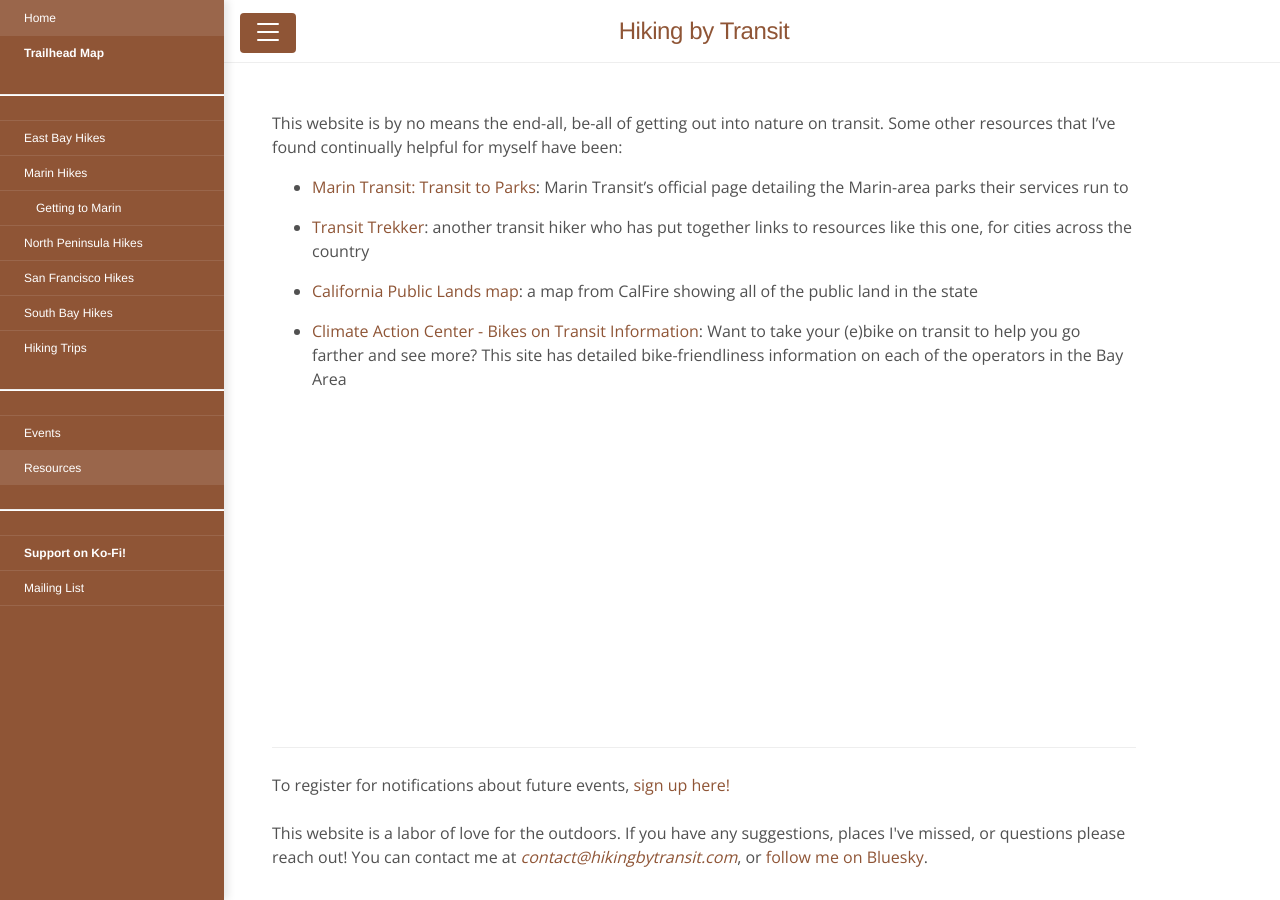
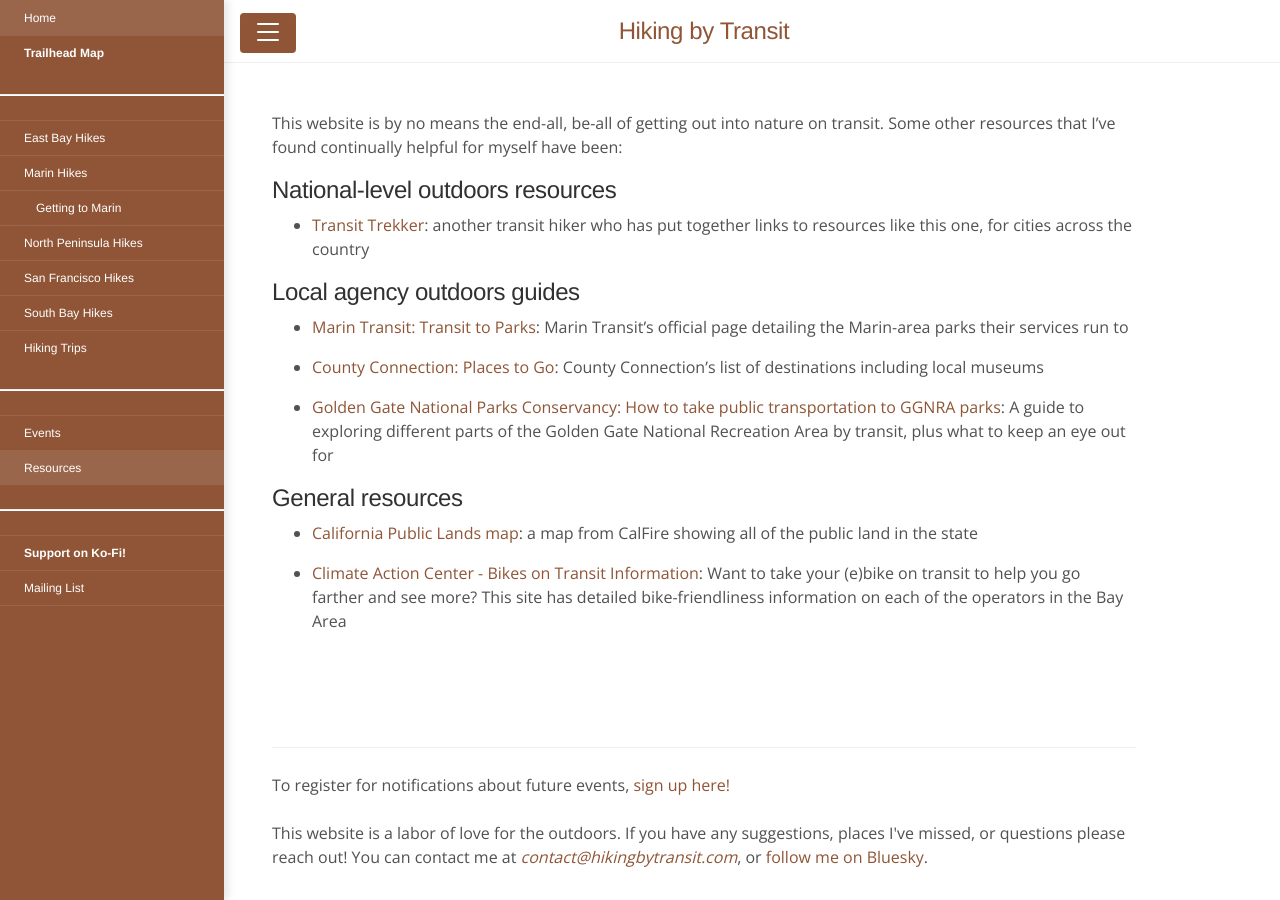
Before and after one commit to tschuy/hiking-by-transit, a Jekyll site: the page built from resources.md, in a window 1280 px wide. Built offline with Jekyll 4.4.1, drawn with Linux system fonts in a browser that asks for light colours.

Commit message:
resources: update to make a little more discoverable

```diff
--- a/resources.md
+++ b/resources.md
@@ -5,9 +5,19 @@
 
 This website is by no means the end-all, be-all of getting out into nature on transit. Some other resources that I've found continually helpful for myself have been:
 
+## National-level outdoors resources
+
+* [Transit Trekker](https://transittrekker.com/transit-trekking-resources/): another transit hiker who has put together links to resources like this one, for cities across the country
+
+## Local agency outdoors guides
+
 * [Marin Transit: Transit to Parks](https://marintransit.org/transit-to-parks): Marin Transit's official page detailing the Marin-area parks their services run to
 
-* [Transit Trekker](https://transittrekker.com/transit-trekking-resources/): another transit hiker who has put together links to resources like this one, for cities across the country
+* [County Connection: Places to Go](https://countyconnection.com/how-to-ride/places-to-go/): County Connection's list of destinations including local museums
+
+* [Golden Gate National Parks Conservancy: How to take public transportation to GGNRA parks](https://www.parksconservancy.org/san-francisco-public-transportation-national-parks-ggnra-presidio-hiking-trails-marin-ocean-beach-alcatraz-presidio-tunnel-tops-san-mateo-muni-samtrans-bart):  A guide to exploring different parts of the Golden Gate National Recreation Area by transit, plus what to keep an eye out for
+
+## General resources
 
 * [California Public Lands map](https://gis.data.ca.gov/datasets/f73858e200634ca888b19ca8c78e3aed_0/explore?location=37.856492%2C-121.985920%2C11.00): a map from CalFire showing all of the public land in the state
 
```
